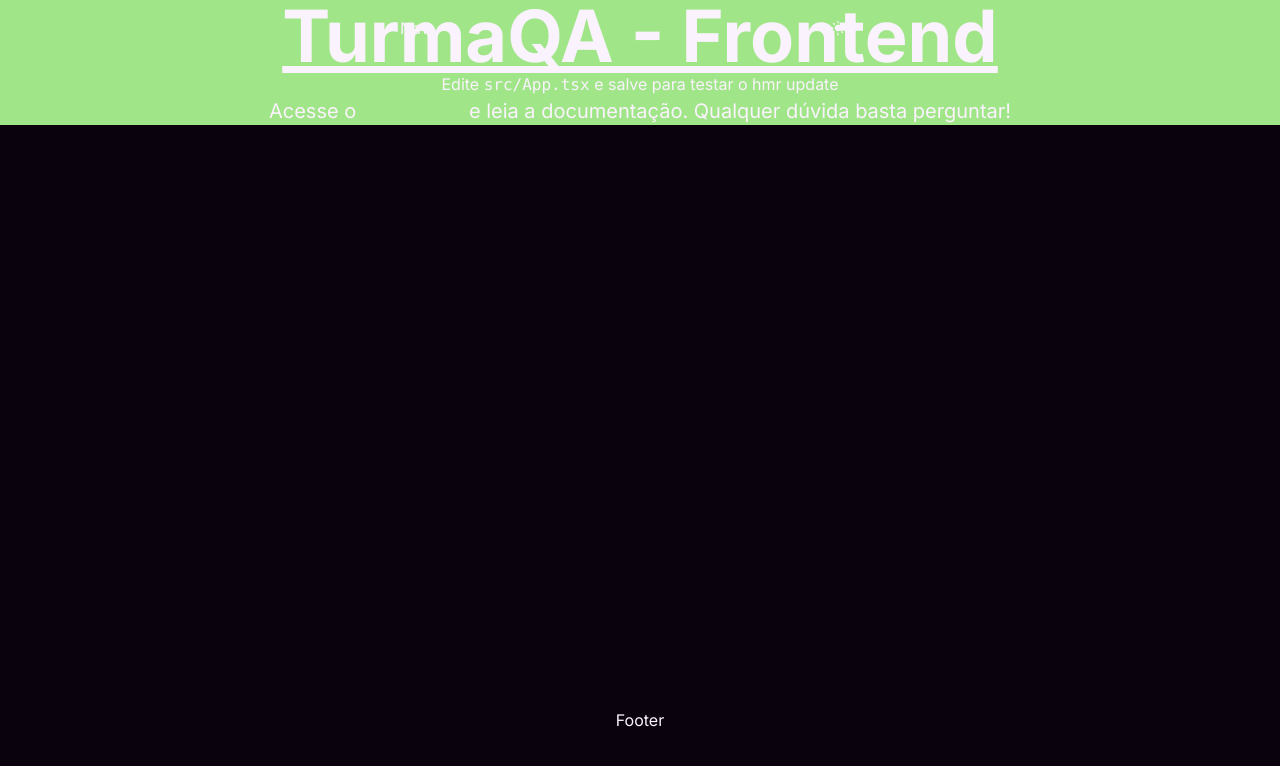
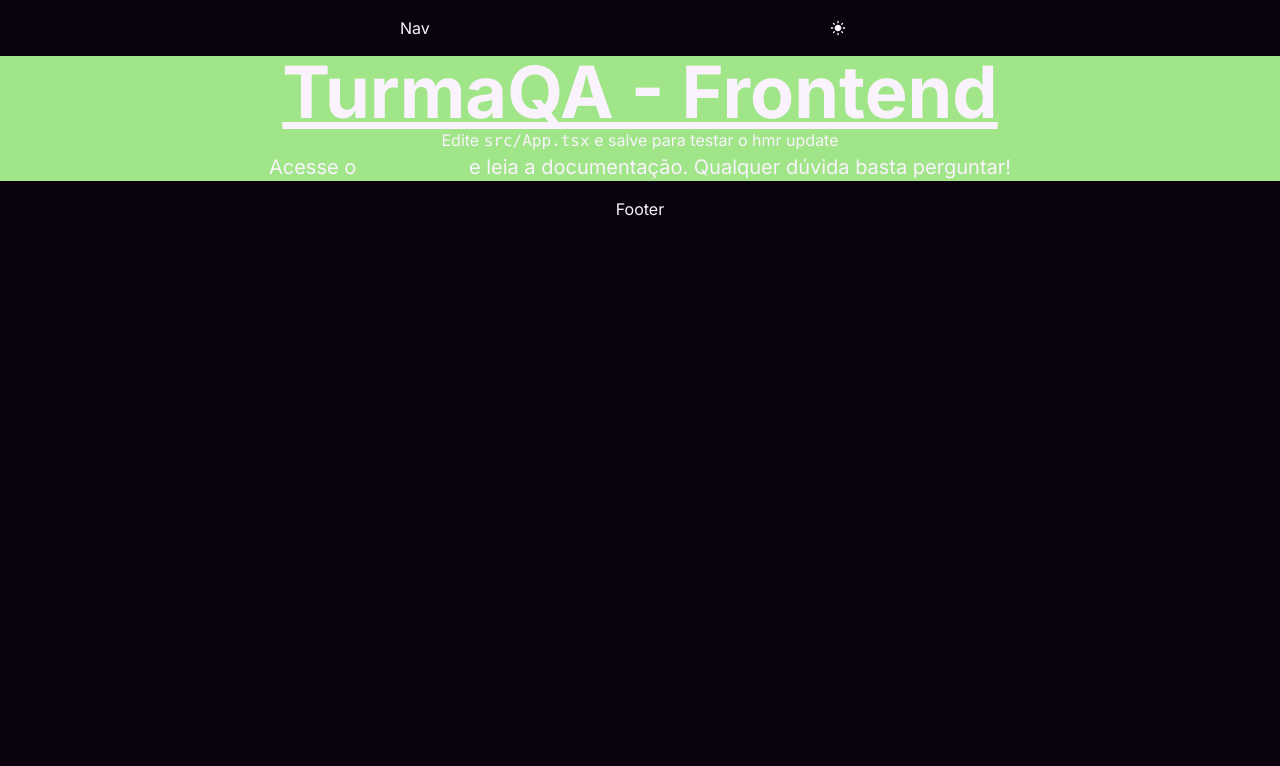
Before and after one commit to Luzin7/devorum-frontend, a React (Vite) app: page /home in a window 1280 px wide. Shown: the top 766 px of the page. Built offline with nearby package versions, Linux system fonts and the light colour scheme; sample sign-in values are in the browser's storage.

Commit message:
style(Layout.tsx>: retira classes inuteis

```diff
--- a/src/components/Layout/Layout.tsx
+++ b/src/components/Layout/Layout.tsx
@@ -7,13 +7,13 @@ export function Layout(): ReactElement {
   return (
     <>
       <header>
-        <nav className="fixed w-screen flex items-center justify-evenly h-[7vh] top-0 text-center">
+        <nav className="flex items-center justify-evenly h-[7vh]">
           Nav
           <ThemeSwitchButton />
         </nav>
       </header>
       <Outlet />
-      <footer className="fixed w-screen flex items-center justify-center h-[20vh] bottom-0 text-center">
+      <footer className="flex items-center justify-center h-[7vh]">
         Footer
       </footer>
     </>
```
